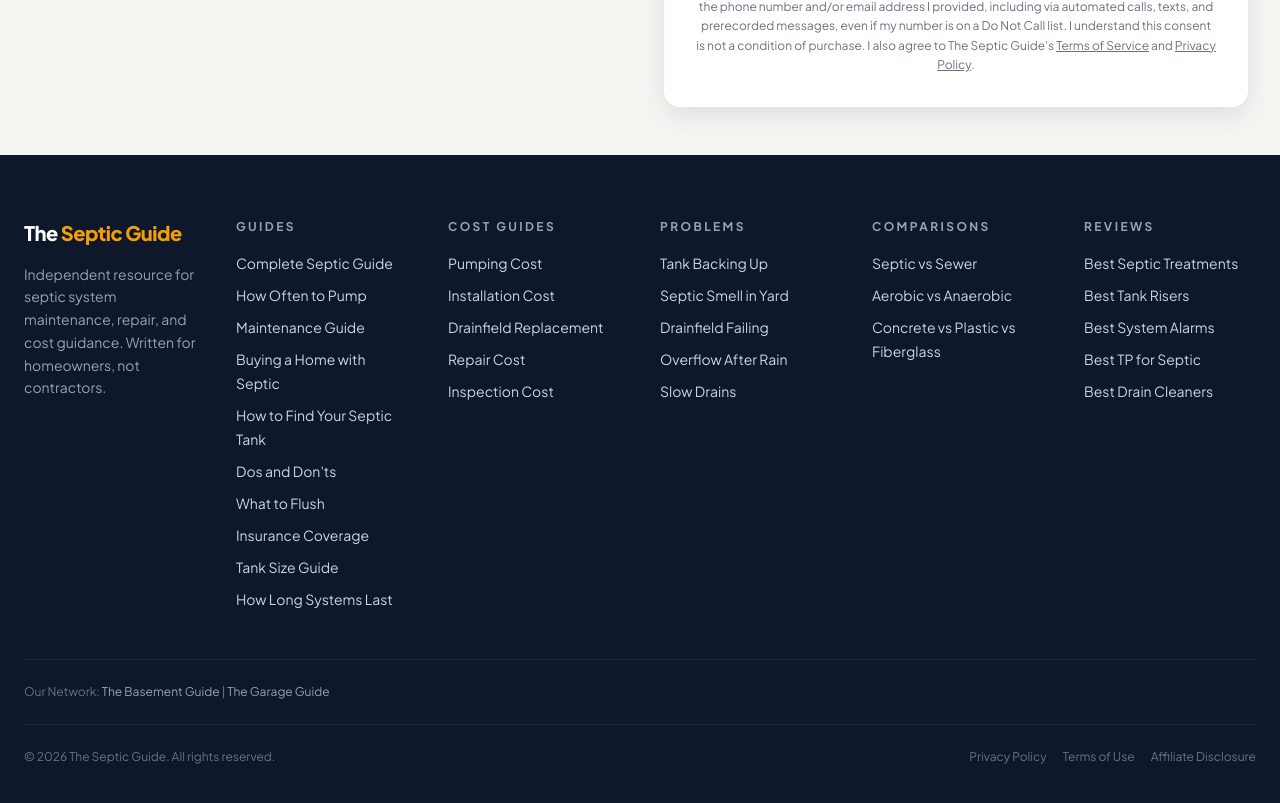
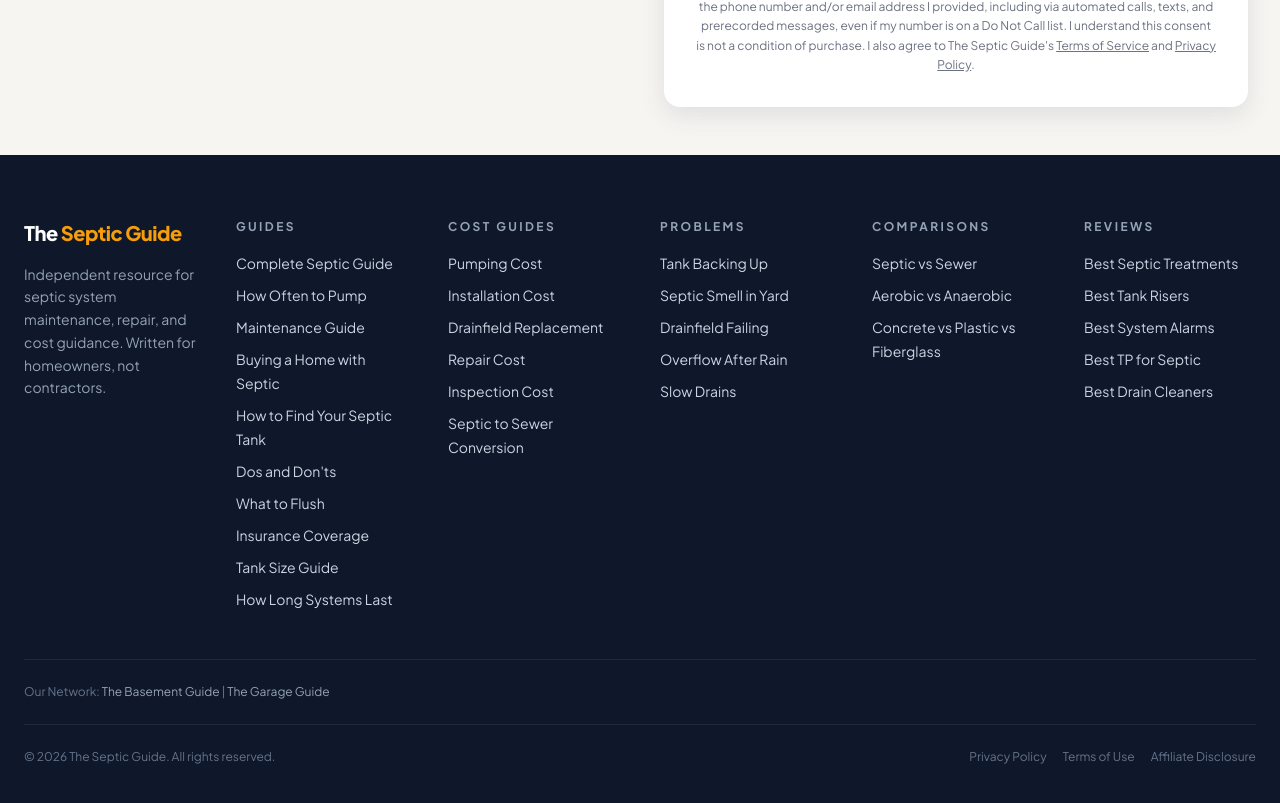
Before and after one commit to thebasementguide2026/theseptic.guide-, a Next.js app: page / in a window 1280 px wide. Shown: the part 5445-6248 px from the top of the page. Built offline with nearby package versions, Linux system fonts and the light colour scheme.

Commit message:
Add septic-to-sewer conversion cost to footer

```diff
--- a/components/Footer.tsx
+++ b/components/Footer.tsx
@@ -24,6 +24,7 @@ const footerSections = [
       { label: 'Drainfield Replacement', href: '/cost-guides/drainfield-replacement-cost' },
       { label: 'Repair Cost', href: '/cost-guides/septic-system-repair-cost' },
       { label: 'Inspection Cost', href: '/cost-guides/septic-inspection-cost' },
+            { label: 'Septic to Sewer Conversion', href: '/cost-guides/septic-to-sewer-conversion-cost' },
     ],
   },
   {
```
